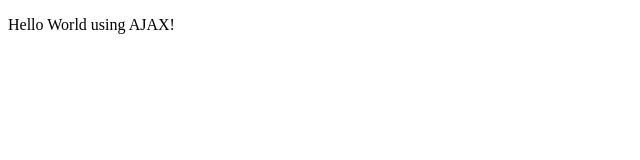
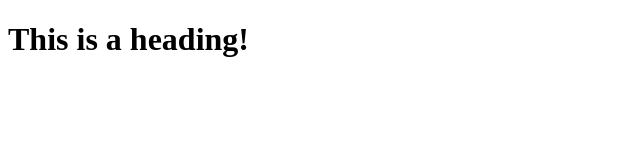
Before and after one commit to imaldon4/FilePractice, a plain HTML site: page index.html in a window 1280 px wide. Shown: the whole page, without its empty margins (0-640 px from the left). Drawn offline with Linux system fonts and the light colour scheme.

Commit message:
Dumb changes, don't revert here

```diff
--- a/index.html
+++ b/index.html
@@ -1,19 +1,13 @@
 <!DOCTYPE html>
 <html>
+
 <body>
 
-<p id="demo">this is great</p>
+<h1>This is a heading!</h1>
 
 <script>
   var xhr = new XMLHttpRequest();
-  xhr.open("GET", "ajax_info.txt", true);
-  xhr.onreadystatechange = function() {
-    if (xhr.readyState == 4) {
-      // innerText does not let the attacker inject HTML elements.
-      document.getElementById("demo").innerText = xhr.responseText;
-    }
-  }
-  xhr.send();
+
 </script>
 
 </body>
```
Also changed, not shown: ajax_info.txt.
